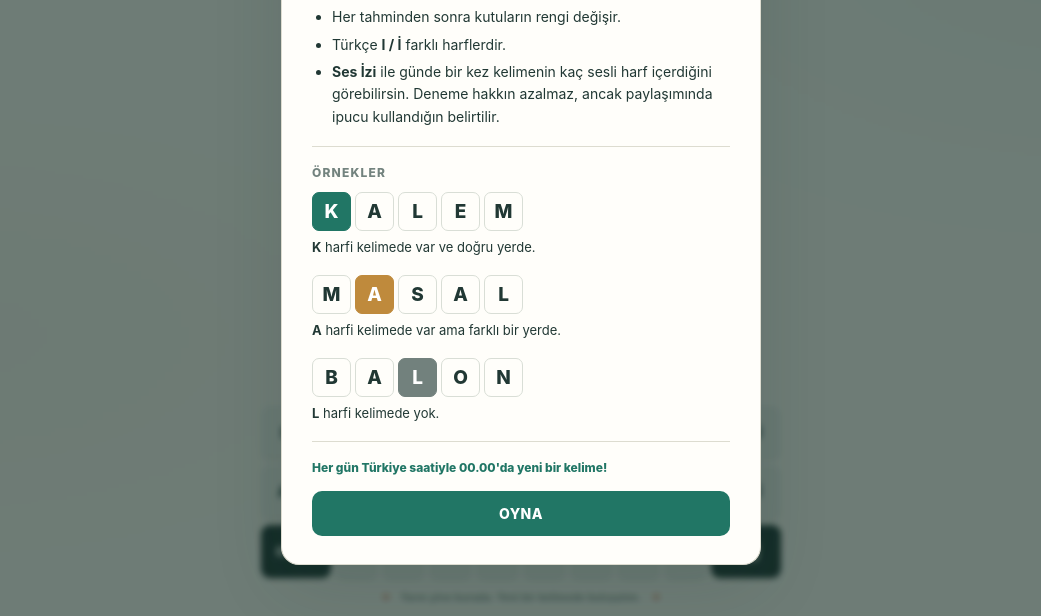
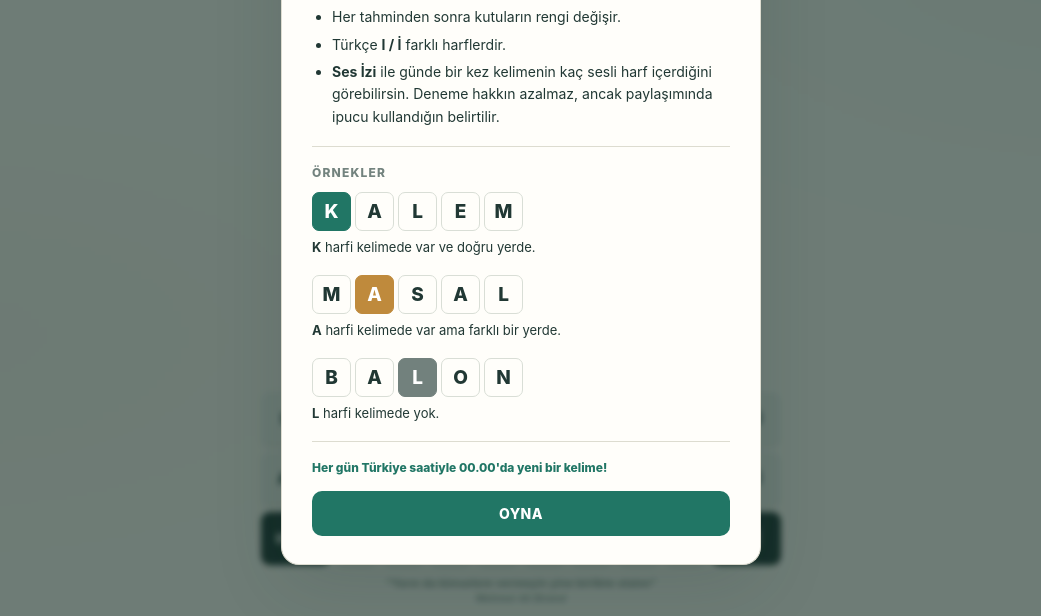
Before and after one commit to Leon-Bishop/kelimece, a plain HTML site: page index.html in a window 1280 px wide. Shown: the part 184-800 px from the top of the page, without its empty margins (119-1160 px from the left). Drawn offline with Linux system fonts and the light colour scheme.

Commit message:
Replace closing message with Mehmet Ali Birand quote

```diff
--- a/index.html
+++ b/index.html
@@ -225,11 +225,14 @@
     .key[data-state="present"] { background: var(--present); }
     .key[data-state="absent"] { background: var(--absent); }
     .footer-mark {
-      flex-shrink: 0; display: flex; align-items: center; justify-content: center;
-      gap: 9px; color: var(--muted); opacity: .85;
-      padding: 0 10px 11px; text-align: center; font-size: 10px; font-weight: 650; letter-spacing: .3px;
+      flex-shrink: 0; display: flex; flex-direction: column;
+      align-items: center; justify-content: center; gap: 2px;
+      color: var(--muted); opacity: .9;
+      padding: 0 10px 11px; text-align: center; font-size: clamp(9px, 2.3vw, 11px);
+      font-weight: 650; letter-spacing: .15px; line-height: 1.3;
     }
-    .footer-mark::before, .footer-mark::after { content: '✧'; color: var(--accent); font-size: 13px; }
+    .footer-mark blockquote { margin: 0; max-width: 100%; }
+    .footer-mark cite { font-size: 10px; font-style: italic; font-weight: 500; }
     .toast {
       position: fixed; z-index: 50; top: 88px; left: 50%; transform: translateX(-50%);
       width: max-content; max-width: calc(100vw - 28px);
@@ -401,7 +404,10 @@
       </div>
       <div class="keyboard" id="keyboard" role="group" aria-label="Türkçe Q ekran klavyesi"></div>
     </div>
-    <div class="footer-mark">Yarın yine burada. Yeni bir kelimede buluşalım.</div>
+    <div class="footer-mark">
+      <blockquote>“Yarın da kimselere vermeyin yine birlikte olalım”</blockquote>
+      <cite>Mehmet Ali Birand</cite>
+    </div>
   </main>
 </div>
 
```
